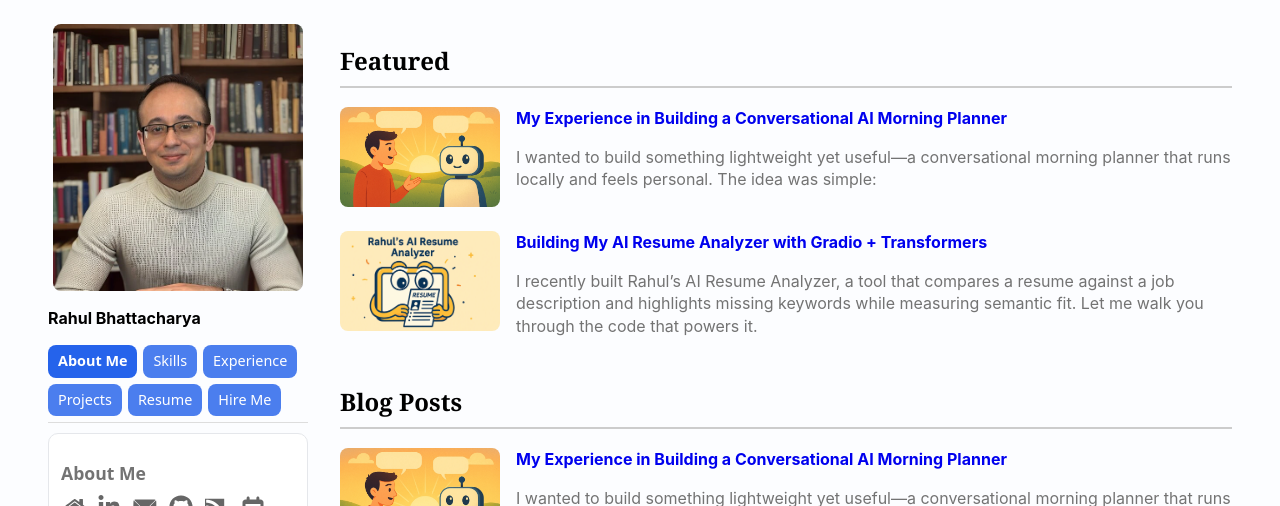
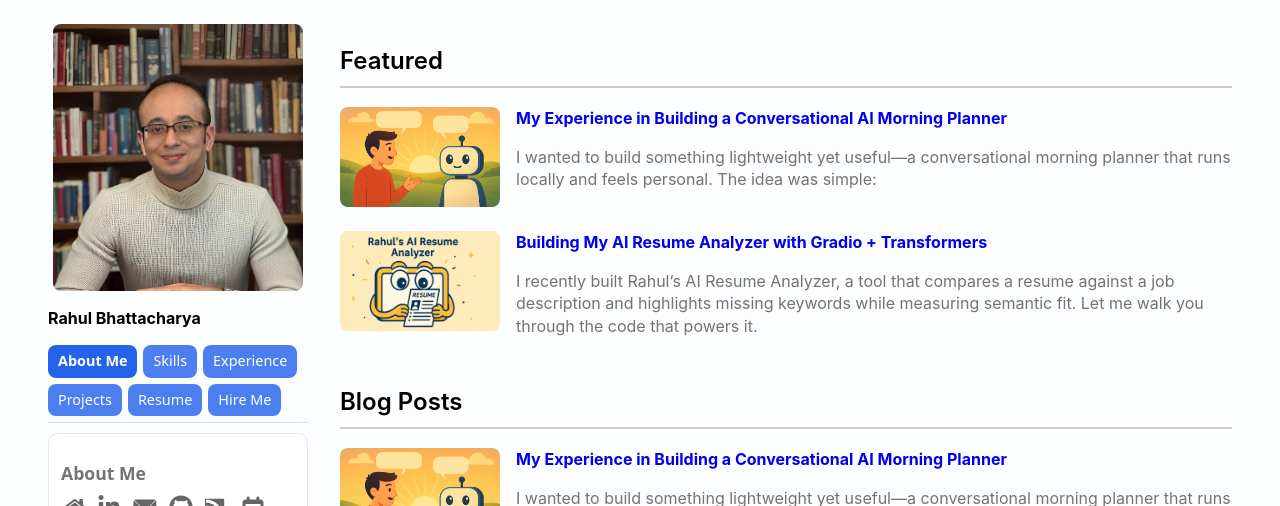
Before and after one commit to RahulBhattacharya1/RahulBhattacharya1.github.io, a Jekyll site: the page built from index.html, in a window 1280 px wide. Shown: the top 506 px of the page. Built offline with Jekyll 4.4.1, drawn with Linux system fonts in a browser that asks for light colours; the list of posts is cut into pages by our own code.

Commit message:
Update main.scss

```diff
--- a/assets/css/main.scss
+++ b/assets/css/main.scss
@@ -249,7 +249,7 @@
 .post-title,
 .featured h2,
 .posts h2 {
-  font-family: Georgia, "Times New Roman", serif;
+  font-family: -apple-system, BlinkMacSystemFont, "Segoe UI", Roboto, "Helvetica Neue", Arial, sans-serif;
   font-weight: 600;
 }
 
@@ -860,6 +860,7 @@
   font-size: 1rem;       /* smaller than homepage (usually ~1.2rem) */
   line-height: 1.3;
   margin: 0 0 .35rem;
+  font-family: -apple-system, BlinkMacSystemFont, "Segoe UI", Roboto, "Helvetica Neue", Arial, sans-serif;
 }
 
 .tag-page .post-excerpt {
```
